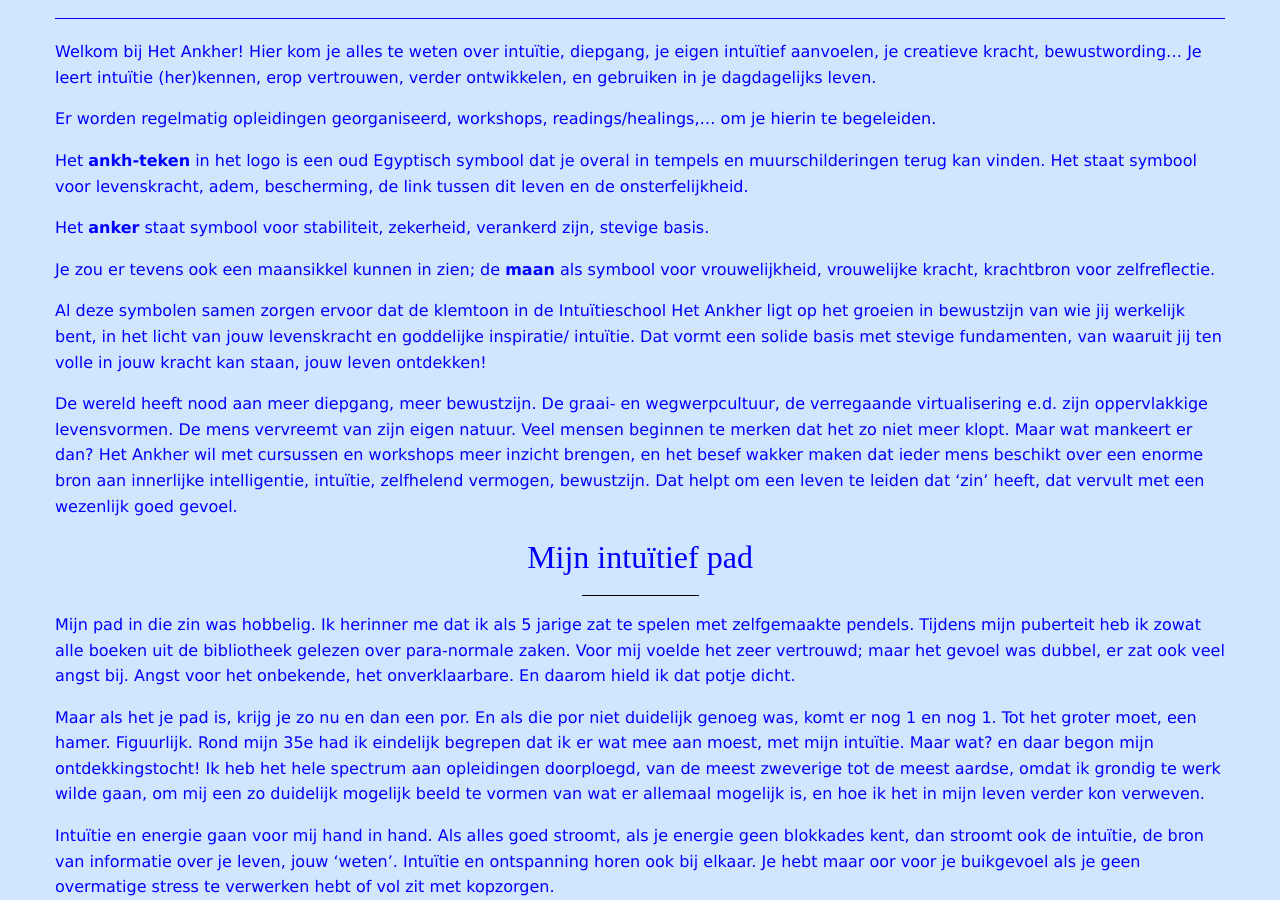
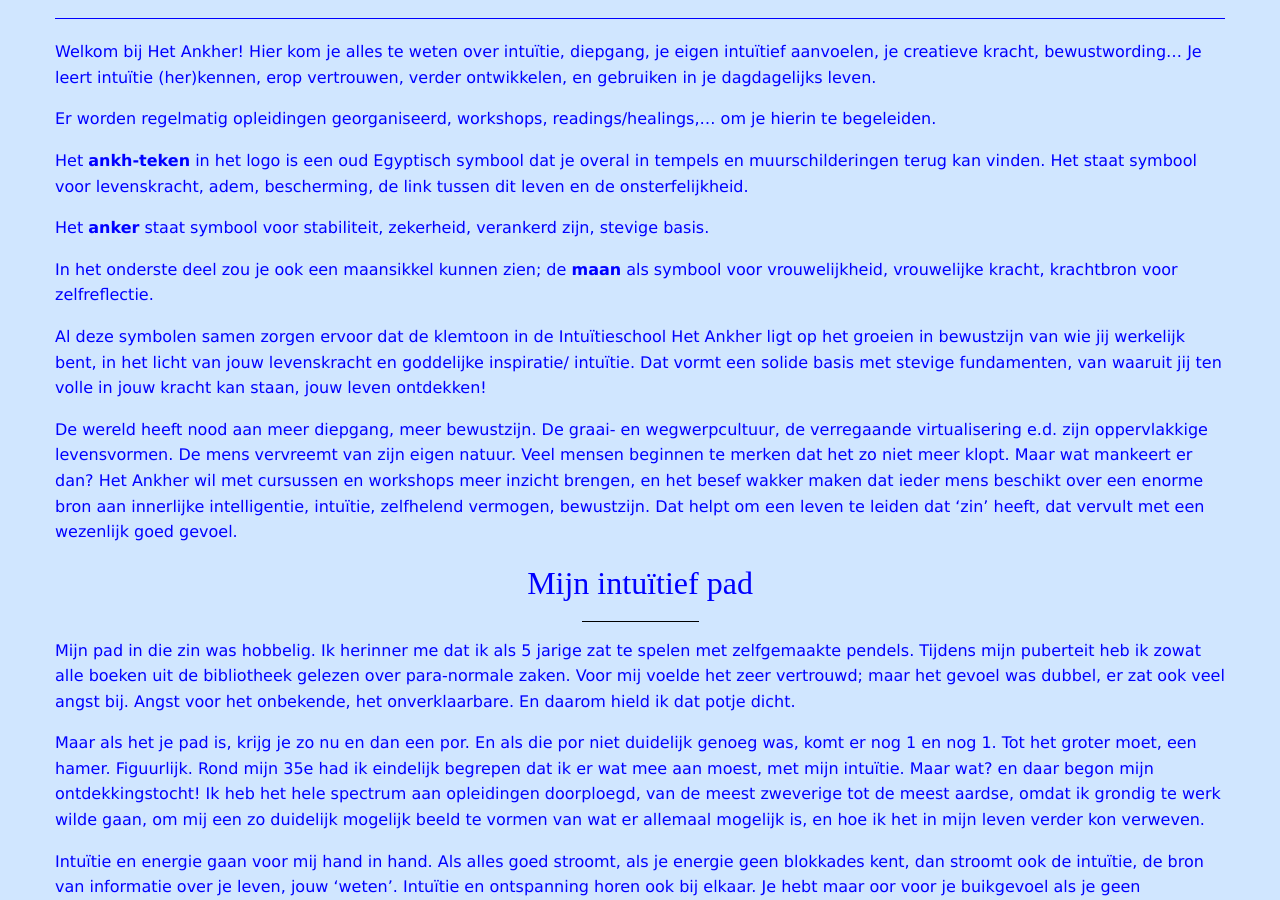
Before and after one commit to ankher/ankher.github.io, a Jekyll site: the page built from index.md, in a window 1280 px wide and 900 px high, scrolled down 645 px. Built offline with Jekyll 4.4.1, drawn with Linux system fonts in a browser that asks for light colours; nearby versions of some CDN libraries.

Commit message:
Update index.md

```diff
--- a/index.md
+++ b/index.md
@@ -19,7 +19,7 @@ Het **ankh-teken** in het logo is een oud Egyptisch symbool dat je overal in tem
 
 Het **anker** staat symbool voor stabiliteit, zekerheid, verankerd zijn, stevige basis.
 
-Je zou er tevens ook een maansikkel kunnen in zien; de **maan** als symbool voor vrouwelijkheid, vrouwelijke kracht, krachtbron voor zelfreflectie.
+In het onderste deel zou je ook een maansikkel kunnen zien; de **maan** als symbool voor vrouwelijkheid, vrouwelijke kracht, krachtbron voor zelfreflectie.
 
 Al deze symbolen samen zorgen ervoor dat de klemtoon in de Intuïtieschool Het Ankher ligt op het groeien in bewustzijn van wie jij werkelijk bent, in het licht van jouw levenskracht en goddelijke inspiratie/ intuïtie.
 Dat vormt een solide basis met stevige fundamenten, van waaruit jij ten volle in jouw kracht kan staan, jouw leven ontdekken!
```
